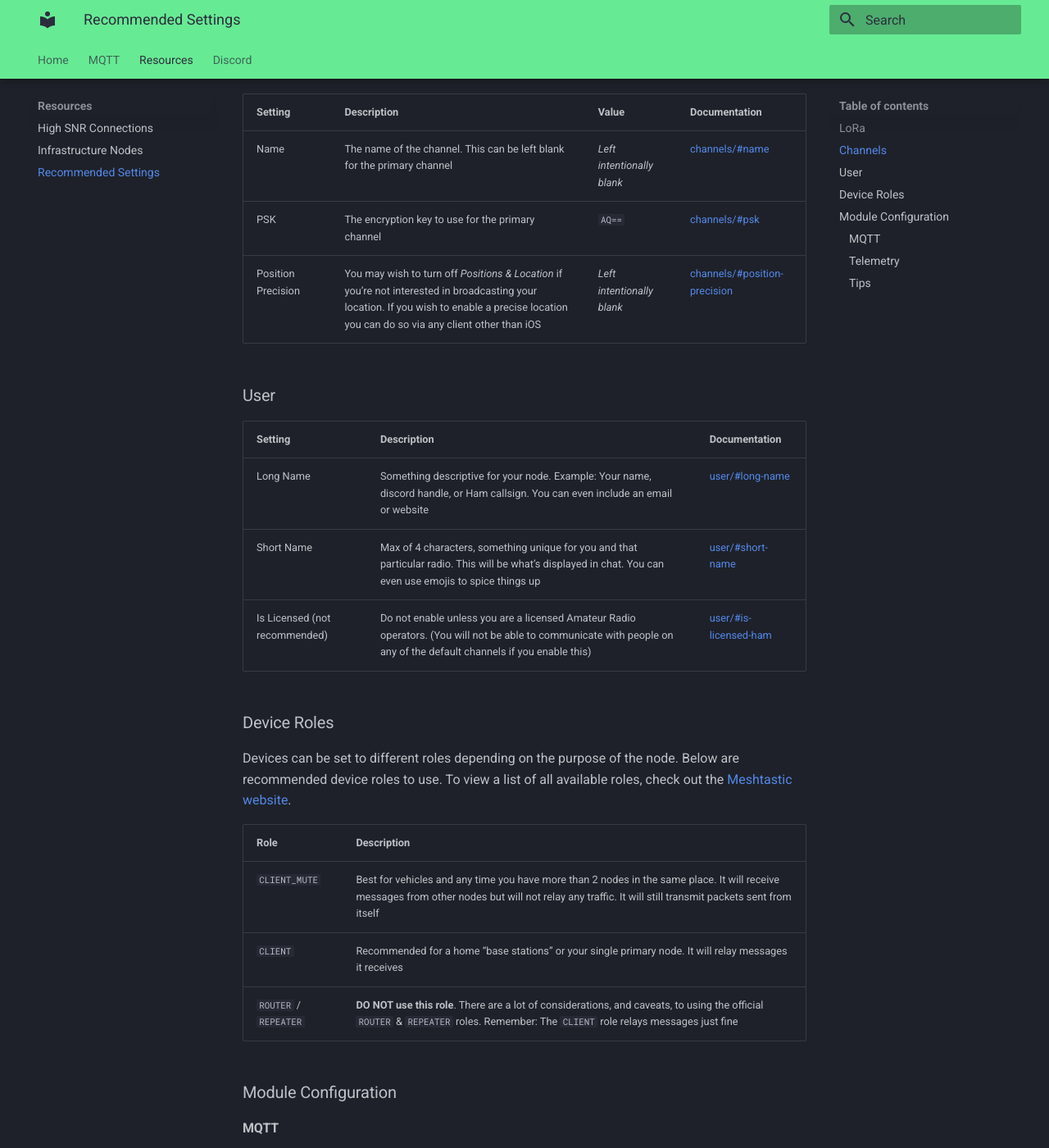
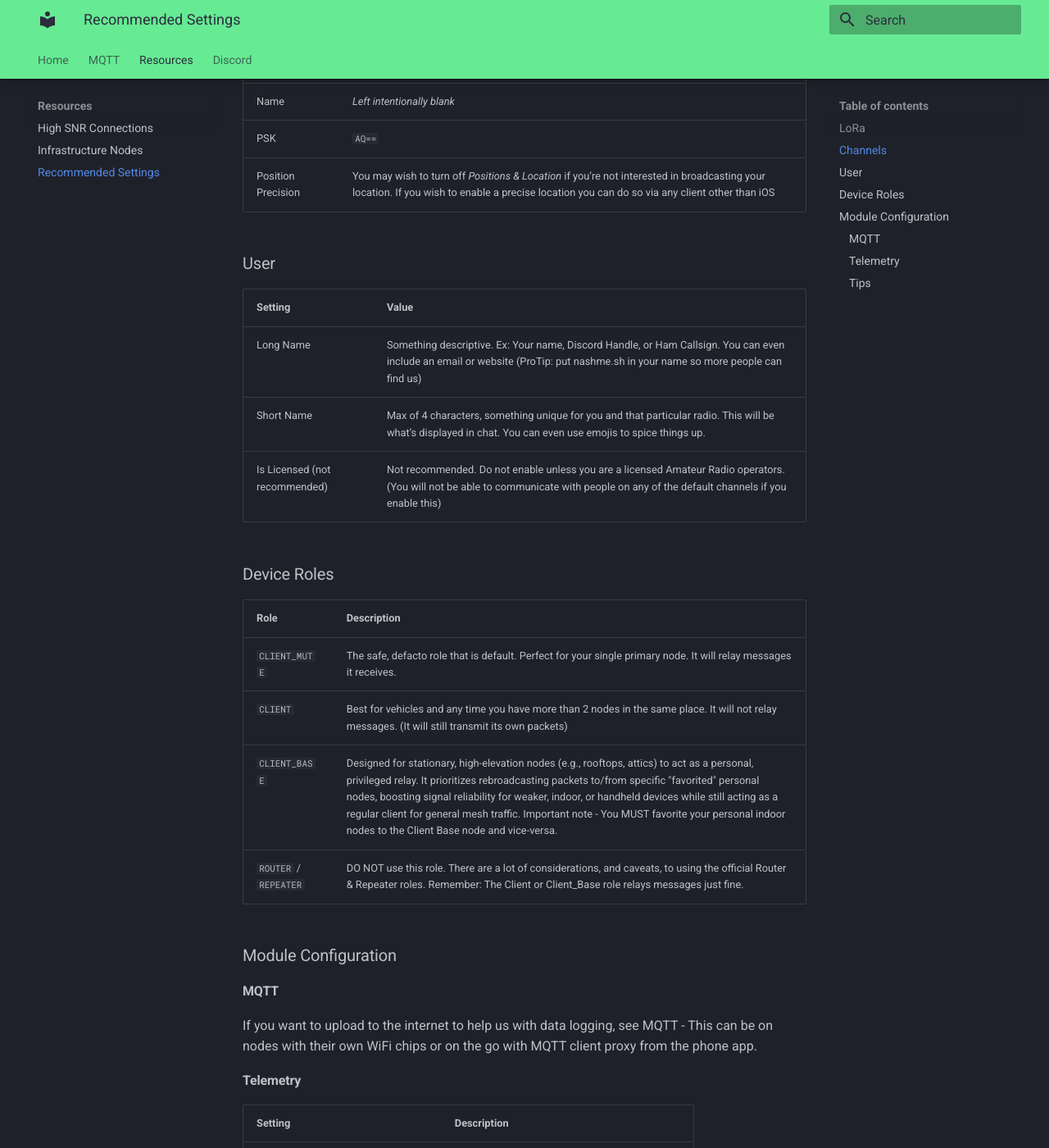
Before and after one commit to nashmesh/nashmesh.github.io, an MkDocs documentation site: the page built from docs/resources/settings.md, in a window 1280 px wide and 1400 px high, scrolled down 1152 px. Shown: the whole window at 82% size. Built offline with MkDocs 1.6.1 and Material for MkDocs 9.7.7, drawn with Linux system fonts in a browser that asks for light colours; some of the changed text lies outside the part shown.

Commit message:
chore: update recommended settings

```diff
--- a/docs/resources/settings.md
+++ b/docs/resources/settings.md
@@ -1,65 +1,69 @@
 # Recommended Settings
 
-Please make sure to update the firmware on your device as you get started. The easiest way to do that is to use the [Web Flasher](https://flasher.meshtastic.org). The latest stable release, even if labeled `beta`, is generally a very safe option. To view the latest available firmware for meshtastic, check out [here](https://github.com/meshtastic/firmware/releases).
+We have some sane default settings that we strongly recommend you follow.
 
-!!! info "Using `alpha` instead of `beta`"
+Please make sure to update the firmware on your device as you get started. The easiest way to do that is to use the Web Flasher. The latest stable release, even if labeled Beta, is generally a very safe option.
+Most importantly make sure to keep all automatic beacons like telemetry and position (if used on a stationary node) to 6 hours +. If you want to send position while moving, use Smart Position, with minimum 10 minutes and distance trigger 100 to 130. This helps keep our mesh clean of background traffic that's of little use.
 
-    Please note that `alpha` releases of meshtastic are released **without extensive testing** from the public. This means you may experience issues.
+If you are joining our network you may visit discord and ‘/linknode !nodeid’ in the logger channels.
 
-    If you wish to use `alpha` releases, feel free to report any bugs on [GitHub](https://github.com/meshtastic/firmware/issues). Some `alpha` releases may end up revoked and a downgrade is recommended to the previous release.
+In the Middle TN Area, we have a few recommendations for configuration:
+(Make sure to read all the recommended settings)
 
 ### LoRa
 
-| Setting                           | Description   | Value         | Documentation                                                |
-| --------------------------------- | ------------- | ------------- | ------------------------------------------------------------ |
-| Region                            | `US` - 915 MHz | `US`          |[lora/#region](https://meshtastic.org/docs/configuration/radio/lora/#region)
-| Preset                            | The LoRa preset for communication | `Medium_Fast` - Frequency Slot: `45` |[lora/#use-preset](https://meshtastic.org/docs/configuration/radio/lora/#use-preset)
-| Max Hops (infrastructure nodes)   | Max hops recommended for infrastructure nodes | `4 (up to 5)` | [lora/#max-hops](https://meshtastic.org/docs/configuration/radio/lora/#max-hops)
-| Max Hops (personal nodes)         | Max hops recommended for personal nodes       | `6 (up to 7)` |[lora/#max-hops](https://meshtastic.org/docs/configuration/radio/lora/#max-hops)
-| Ignore MQTT (optional)            | Enable this to ignore traffic that may have been downlinked from MQTT (the internet) | `true` | [lora/#ignore-mqtt](https://meshtastic.org/docs/configuration/radio/lora/#ignore-mqtt)
-| OK to MQTT (recommended)          | Enable this for your messages to be uploaded to MQTT (the internet). This is required for your messages to show up on the Discord logger, Malla, MeshInfo, or location on any maps. This helps us see where traffic flows, and troubleshoot issues | `true` | [lora/#ok-to-mqtt](https://meshtastic.org/docs/configuration/radio/lora/#ok-to-mqtt)
+| Setting                           | Value         |
+| --------------------------------- | ------------- |
+| Region                            | `US`          |
+| Preset                            | Medium Range Fast |
+| Max Hops (infrastructure nodes)   | `4 (up to 5)` |
+| Max Hops (personal nodes)         | `6 (up to 7)` |
+| Ignore MQTT (optional)            | Optional: Enable this to ignore traffic that may have been downlinked from MQTT (the internet) |
+| OK to MQTT (recommended)          | Recommended but optional: Enable this for your messages to be uploaded to MQTT (the internet). This is required for your messages to show up on the Discord logger, Malla, MeshInfo, or location on any maps. This helps us see where traffic flows, and troubleshoot issues. |
 
 ### Channels
+Below are configuration settings for the `0 Primary Channel`.
 
-The primary channel is commonly used across the Mesh network. Below are configuration settings for the `0 Primary Channel`.
-
-| Setting                           | Description   | Value         | Documentation                                                |
-| --------------------------------- | ------------- | ------------- | ------------------------------------------------------------ |
-| Name                              | The name of the channel. This can be left blank for the primary channel | *Left intentionally blank* |[channels/#name](https://meshtastic.org/docs/configuration/radio/channels/#name)
-| PSK                               | The encryption key to use for the primary channel | `AQ==` |[channels/#psk](https://meshtastic.org/docs/configuration/radio/channels/#psk)
-| Position Precision                | You may wish to turn off *Positions & Location* if you’re not interested in broadcasting your location. If you wish to enable a precise location you can do so via any client other than iOS | *Left intentionally blank* |[channels/#position-precision](https://meshtastic.org/docs/configuration/radio/channels/#position-precision)
+| Setting                           | Value         |
+| --------------------------------- | ------------- |
+| Name                              | *Left intentionally blank* |
+| PSK                               | `AQ==`        |
+| Position Precision                | You may wish to turn off *Positions & Location* if you’re not interested in broadcasting your location. If you wish to enable a precise location you can do so via any client other than iOS |
 
 ### User
 
-| Setting                           | Description   | Documentation                                                |
-| --------------------------------- | ------------- | ------------------------------------------------------------ |
-| Long Name                         | Something descriptive for your node. Example: Your name, discord handle, or Ham callsign. You can even include an email or website | [user/#long-name](https://meshtastic.org/docs/configuration/radio/user/#long-name)
-| Short Name                        | Max of 4 characters, something unique for you and that particular radio. This will be what’s displayed in chat. You can even use emojis to spice things up | [user/#short-name](https://meshtastic.org/docs/configuration/radio/user/#short-name)
-| Is Licensed (not recommended)     | Do not enable unless you are a licensed Amateur Radio operators. (You will not be able to communicate with people on any of the default channels if you enable this) | [user/#is-licensed-ham](https://meshtastic.org/docs/configuration/radio/user/#is-licensed-ham)
+| Setting                           | Value   |
+| --------------------------------- | ------------- |
+| Long Name                         | Something descriptive. Ex: Your name, Discord Handle, or Ham Callsign. You can even include an email or website (ProTip: put nashme.sh in your name so more people can find us)            |
+| Short Name                        | Max of 4 characters, something unique for you and that particular radio. This will be what’s displayed in chat. You can even use emojis to spice things up.                          |
+| Is Licensed (not recommended)     | Not recommended. Do not enable unless you are a licensed Amateur Radio operators. (You will not be able to communicate with people on any of the default channels if you enable this)
 
 ### Device Roles
 
-Devices can be set to different roles depending on the purpose of the node. Below are recommended device roles to use. To view a list of all available roles, check out the [Meshtastic website](https://meshtastic.org/docs/configuration/radio/device/#roles).
-
 | Role                  | Description   |
 | --------------------- | ------------- |
-| `CLIENT_MUTE`         | Best for vehicles and any time you have more than 2 nodes in the same place. It will receive messages from other nodes but will not relay any traffic. It will still transmit packets sent from itself
-| `CLIENT`              | Recommended for a home “base stations” or your single primary node. It will relay messages it receives
-| `ROUTER` / `REPEATER` | **DO NOT use this role**. There are a lot of considerations, and caveats, to using the official `ROUTER` & `REPEATER` roles. Remember: The `CLIENT` role relays messages just fine
+| `CLIENT_MUTE`         | The safe, defacto role that is default. Perfect for your single primary node. It will relay messages it receives.
+| `CLIENT`              | Best for vehicles and any time you have more than 2 nodes in the same place. It will not relay messages. (It will still transmit its own packets)
+| `CLIENT_BASE`         | Designed for stationary, high-elevation nodes (e.g., rooftops, attics) to act as a personal, privileged relay. It prioritizes rebroadcasting packets to/from specific "favorited" personal nodes, boosting signal reliability for weaker, indoor, or handheld devices while still acting as a regular client for general mesh traffic. Important note - You MUST favorite your personal indoor nodes to the Client Base node and vice-versa.
+| `ROUTER` / `REPEATER` | DO NOT use this role. There are a lot of considerations, and caveats, to using the official Router & Repeater roles. Remember: The Client or Client_Base role relays messages just fine.
 
 ### Module Configuration
 
 #### MQTT
 
-If you wish to setup MQTT, check out the [MQTT](/mqtt) configuration guide.
+If you want to upload to the internet to help us with data logging, see MQTT - This can be on nodes with their own WiFi chips or on the go with MQTT client proxy from the phone app.
 
 #### Telemetry
 
-| Setting                           | Description   | Value         | Documentation                                                |
-| --------------------------------- | ------------- | ------------- | ------------------------------------------------------------ |
+| Setting                           | Description   |
+| --------------------------------- | ------------- |
 | Environment Telemetry Enabled     | Enables the environment telemetry sensors | `true` | [telemetry/#environment-telemetry-enabled](https://meshtastic.org/docs/configuration/module/telemetry/#environment-telemetry-enabled)
 | Device Metrics Update Interval    | How often to send Device Metrics over the mesh | 6 hour (iOS) / 21,600 seconds (Android) |[telemetry/#device-metrics-update-interval](https://meshtastic.org/docs/configuration/module/telemetry/#device-metrics-update-interval)
 | Environment Metrics Update Intervall    | How often to send Device Metrics over the mesh | 6 hour (iOS) / 21,600 seconds (Android) |[telemetry/#environment-metrics-update-interval](https://meshtastic.org/docs/configuration/module/telemetry/#environment-metrics-update-interval)
 
 #### Tips
 * Make sure to keep all automatic beacons like telemetry and position (if used on a stationary node) to `6 hours+`. If you want to send position while moving, use *Smart Position*, with minimum `10 minutes` and distance trigger `100` to `130`. This helps keep the mesh network clean of background traffic that's of little use.
+
+!!! info
+
+    Configuration guide was happily donated by [bayme.sh](https://bayme.sh).
```
